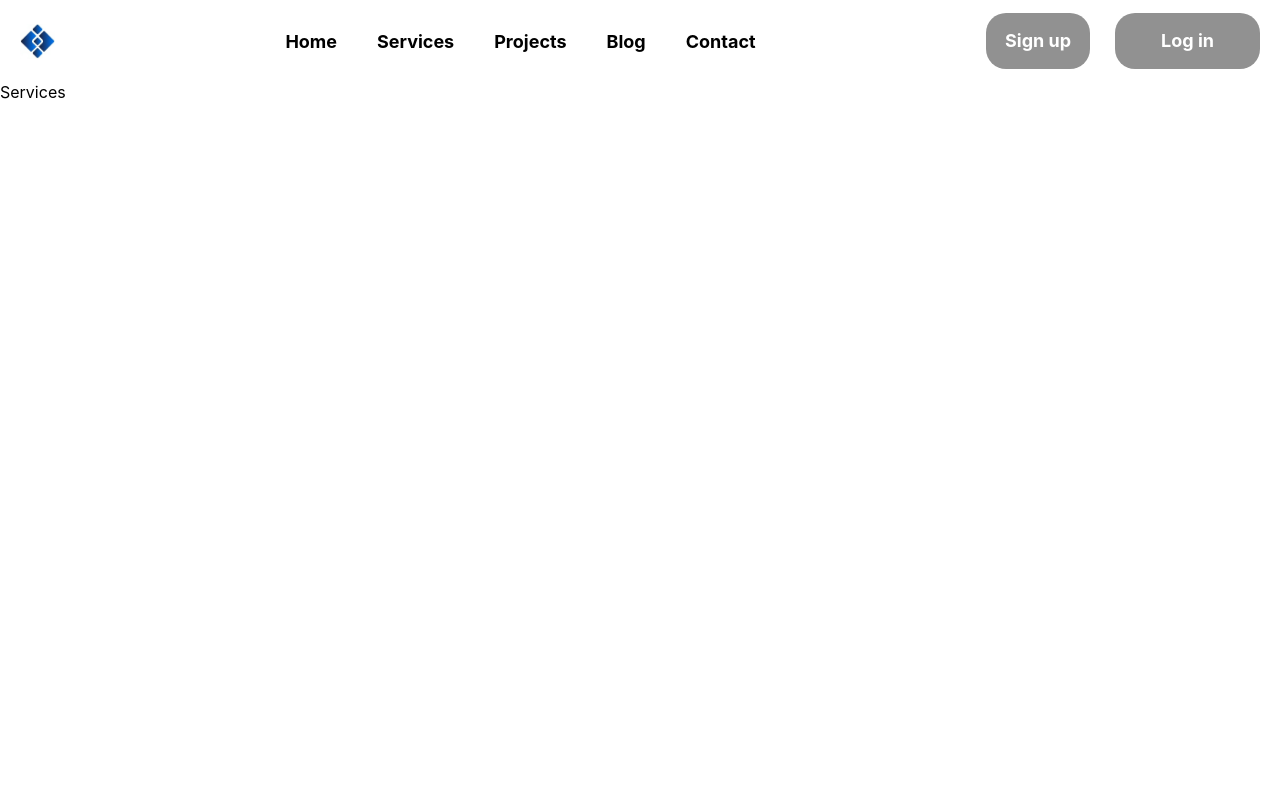
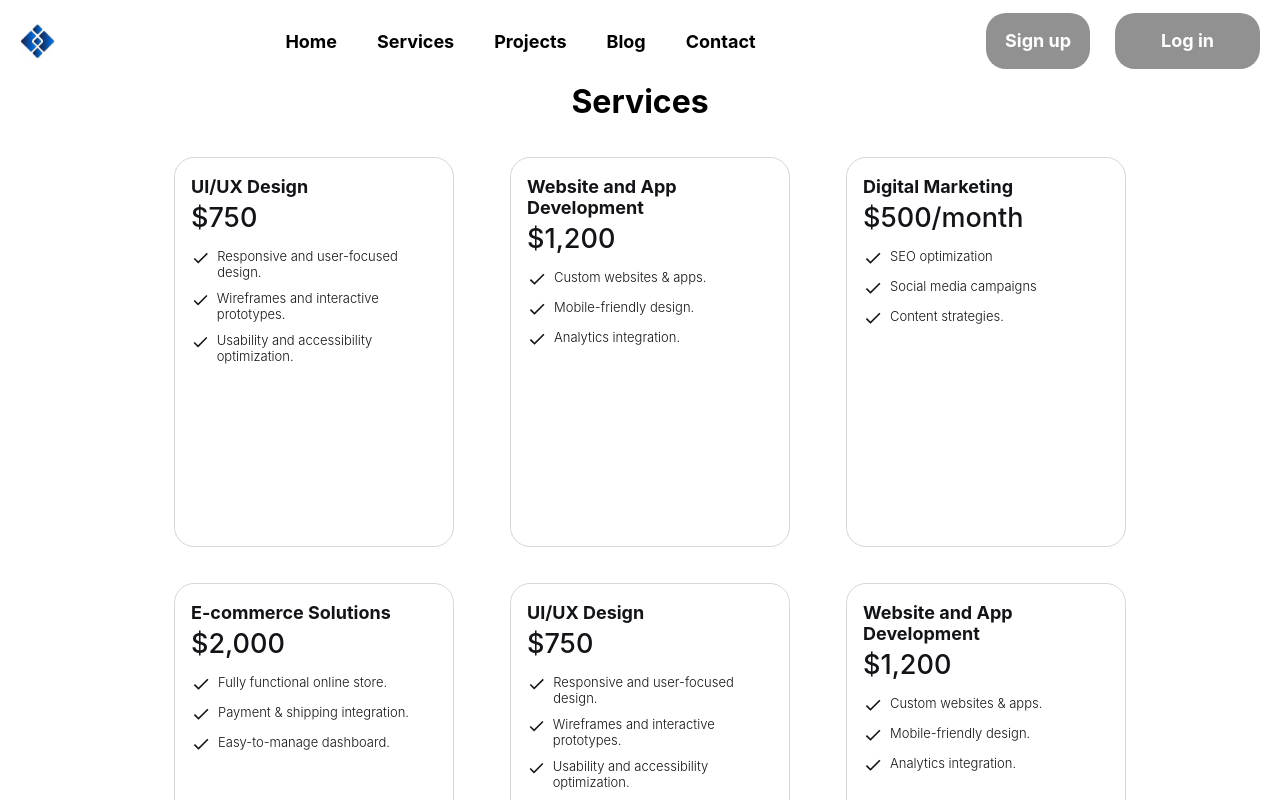
Before and after one commit to Lussskki/digiframe, a React (Vite) app: page /services in a window 1280 px wide. Shown: the top 800 px of the page. Built offline with nearby package versions, Linux system fonts and the light colour scheme.

Commit message:
feat: add service page

```diff
--- /dev/null
+++ b/src/Components/CSS/Services.css
@@ -0,0 +1,92 @@
+.service-div {
+  display: flex;
+  flex-direction: column;
+  align-items: center;
+  gap: 36px;
+  padding-bottom: 20px;
+}
+
+.offers-div {
+  display: grid;
+  grid-template-columns: repeat(2, 1fr);
+  gap: 16px;
+  align-items: center;
+  justify-content: center;
+}
+
+.offerBox {
+  padding: 18px 16px;
+  border: solid 1px rgba(176, 176, 176, 0.5);
+  border-radius: 20px;
+  height: 247px;
+  width: 157px;
+}
+
+.offerName {
+  color: #121417;
+  font-size: 16px;
+}
+
+.offerPrice {
+  color: #121417;
+  font-size: 18px;
+  font-weight: 500;
+}
+
+.offerItems {
+  display: flex;
+  flex-direction: column;
+  gap: 10px;
+  margin-top: 14px;
+}
+
+.homeCheckMark {
+  width: 15px;
+  height: 15px;
+}
+
+.offerItem {
+  display: flex;
+  gap: 7px;
+  font-size: 11px;
+  color: #121417;
+  font-weight: 300;
+  width: 100%;
+  align-items: flex-start;
+  overflow: hidden;
+}
+
+.offerItemName {
+  overflow: hidden;
+  text-overflow: ellipsis;
+}
+
+@media (min-width: 768px) {
+  .offers-div {
+    grid-template-columns: repeat(3, 1fr);
+    gap: 36px;
+  }
+
+  .offerBox {
+    height: 390px;
+    width: 280px;
+  }
+
+  .offerName {
+    font-size: 18px;
+  }
+
+  .offerPrice {
+    font-size: 27px;
+    margin-top: 4px;
+  }
+
+  .offerItem {
+    font-size: 13px;
+  }
+
+  .homeCheckMark {
+    width: 20px;
+    height: 20px;
+  }
+}
--- a/src/Components/Services.jsx
+++ b/src/Components/Services.jsx
@@ -1,8 +1,77 @@
+import "./CSS/Services.css";
+import { MdOutlineDone } from "react-icons/md";
 
 function Services() {
+  const offers = [
+    {
+      name: "UI/UX Design",
+      price: "$750",
+      offer: [
+        "Responsive and user-focused design.",
+        "Wireframes and interactive prototypes.",
+        "Usability and accessibility optimization.",
+      ],
+    },
+    {
+      name: "Website and App Development",
+      price: "$1,200",
+      offer: [
+        "Custom websites & apps.",
+        "Mobile-friendly design.",
+        "Analytics integration.",
+      ],
+    },
+    {
+      name: "Digital Marketing",
+      price: "$500/month",
+      offer: [
+        "SEO optimization",
+        "Social media campaigns",
+        "Content strategies.",
+      ],
+    },
+    {
+      name: "E-commerce Solutions",
+      price: "$2,000",
+      offer: [
+        "Fully functional online store.",
+        "Payment & shipping integration.",
+        "Easy-to-manage dashboard.",
+      ],
+    },
+  ];
+
+  const Offers = ({ components }) => {
+    return (
+      <div className="offerBox">
+        <h1 className="offerName">{components.name}</h1>
+        <h1 className="offerPrice">{components.price}</h1>
+        <div className="offerItems">
+          {components.offer.map((item, index) => (
+            <div key={index} className="offerItem">
+              <MdOutlineDone className="homeCheckMark" />
+              <div className="offerItemName">{item}</div>
+            </div>
+          ))}
+        </div>
+      </div>
+    );
+  };
+
   return (
-    <div>Services</div>
-  )
+    <div className="service-div">
+      <h1>Services</h1>
+      <div className="offers-div">
+        {offers.map((item, index) => {
+          return <Offers key={index} components={item} />;
+        })}
+
+        {offers.map((item, index) => {
+          return <Offers key={index} components={item} />;
+        })}
+      </div>
+    </div>
+  );
 }
 
-export default Services
+export default Services;
```
